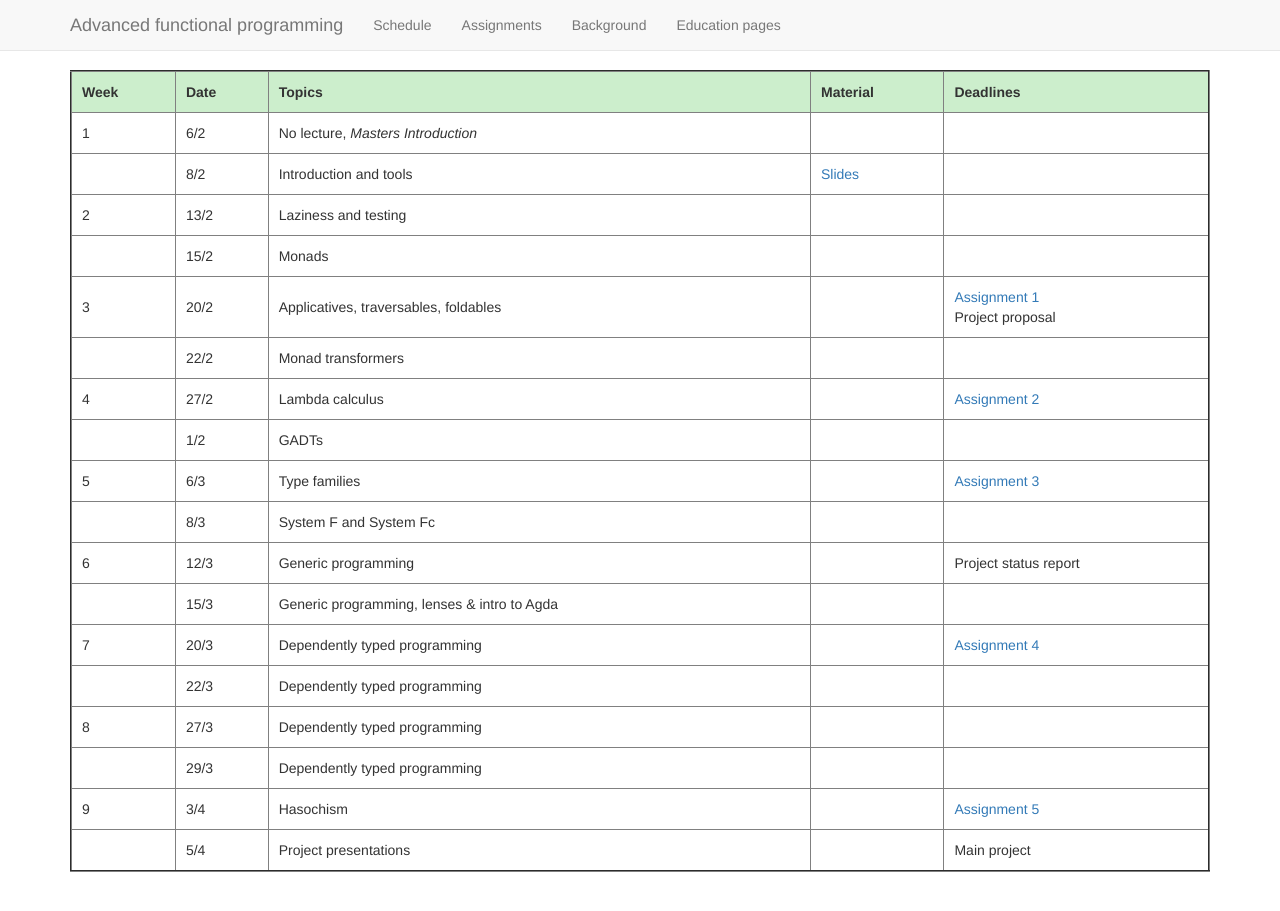
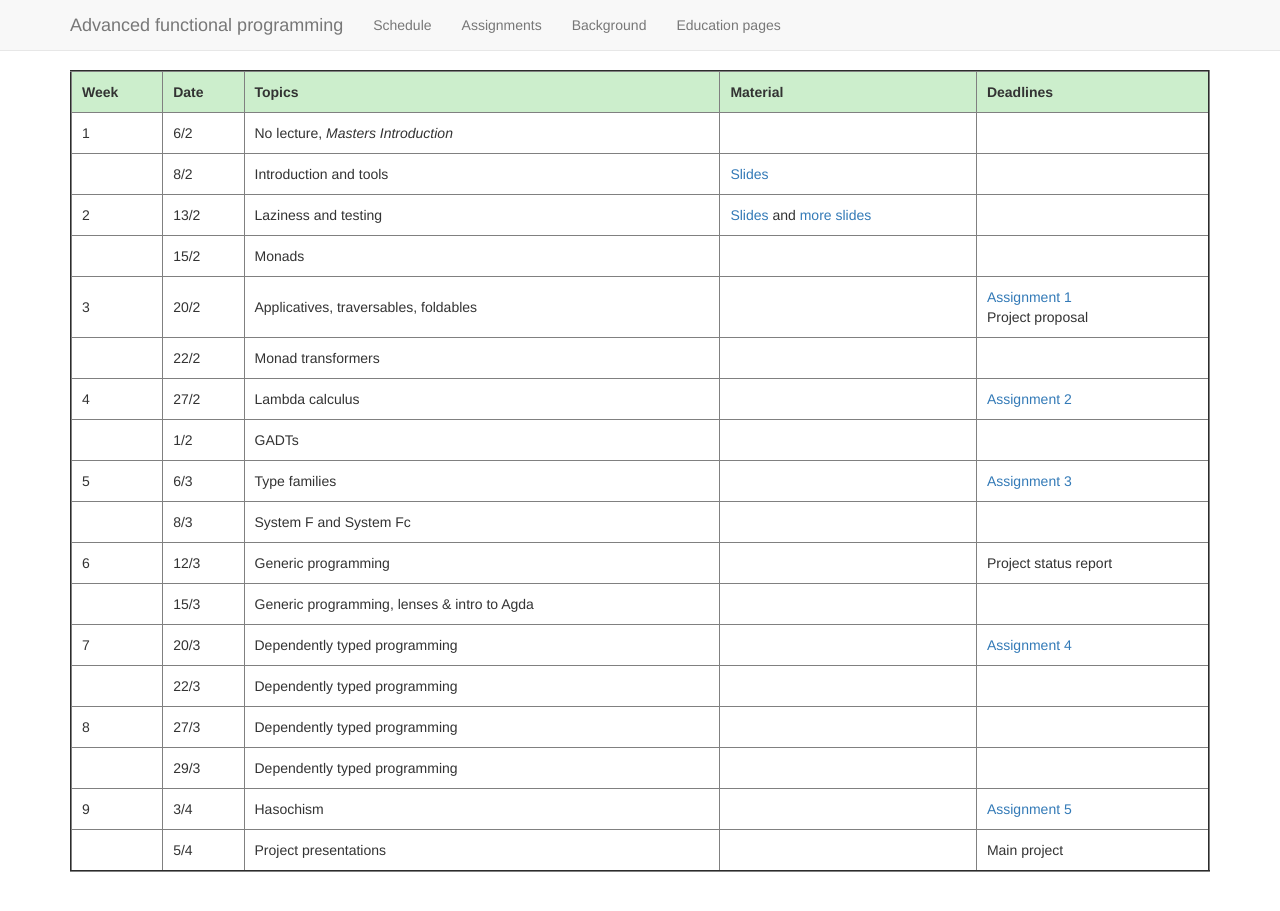
Before and after one commit to ywata/2018-AFP, a Jekyll site: the page built from schedule.html, in a window 1280 px wide and 922 px high. Shown: the top 911 px of the window. Built offline with Jekyll 4.4.1, drawn with Linux system fonts in a browser that asks for light colours; nearby versions of some CDN libraries.

Commit message:
Add lecture 2

```diff
--- a/schedule.html
+++ b/schedule.html
@@ -47,7 +47,7 @@ layout: default
 
       <td>Laziness and testing</td>
 
-      <td></td>
+      <td><a href="doc/02-laziness-quickcheck.pdf">Slides</a> and <a href="doc/02b-laziness.pdf">more slides</a></td>
 
       <td></td>
     </tr>
```
Also changed, not shown: background.md (+1 -1 lines), 2 other files.
